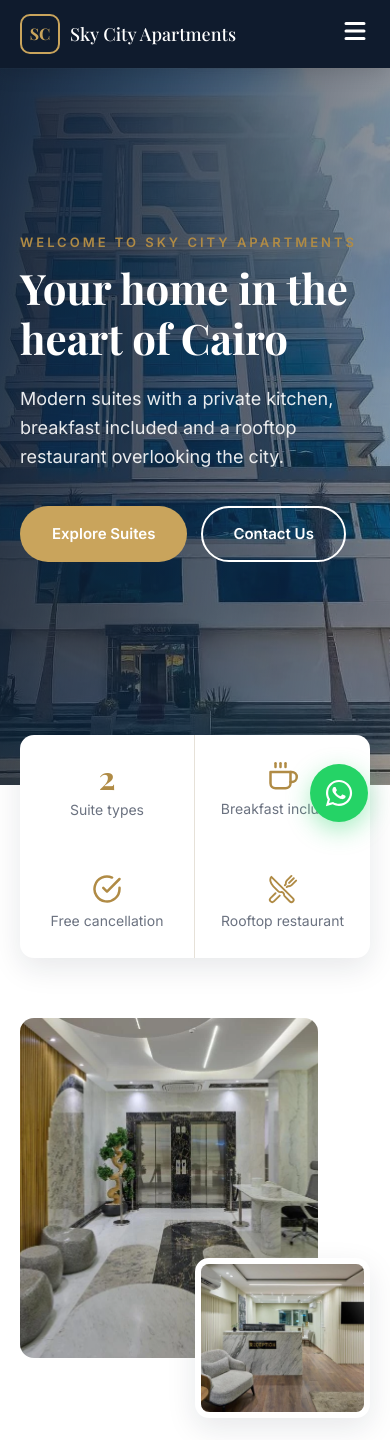
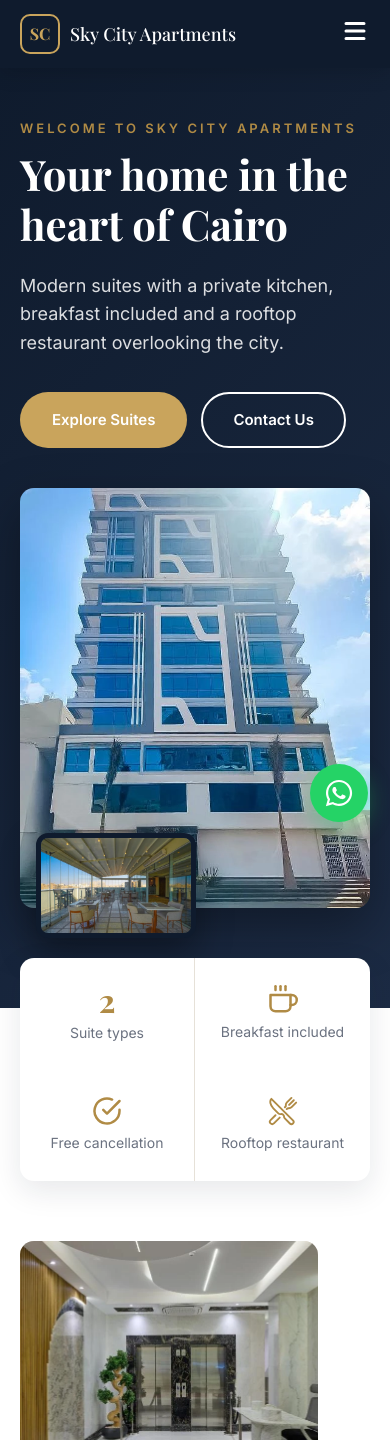
Before and after one commit to shehabramadan701-wq/sky-city-hotel, a React (Vite) app in the folder client/: page / in a window 390 px wide. Shown: the top 1440 px of the page. Built offline with nearby package versions, Linux system fonts and the light colour scheme.

Commit message:
Hero: split layout so the building photo is not stretched
Co-Authored-By: Claude Opus 5.5 <noreply@anthropic.com>
Claude-Session: https://claude.ai/code/session_01VtGFGGgPxN6KAfCe6FXq5w

```diff
--- a/client/src/pages/Home.css
+++ b/client/src/pages/Home.css
@@ -1,26 +1,55 @@
-/* ===== الصورة الكبيرة ===== */
+/* ===== أول الصفحة ===== */
 .hero {
-  min-height: 85vh;
-  display: flex;
+  padding: 70px 0 110px;
+  background: linear-gradient(135deg, var(--navy) 0%, #1c2b44 100%);
+}
+
+.hero-inner {
+  display: grid;
+  grid-template-columns: 1.2fr 1fr;
+  gap: 60px;
   align-items: center;
-  padding-bottom: 60px;
-  background-size: cover;
-  background-position: center;
-  background-color: var(--navy);
 }
 
 .hero h1 {
   color: white;
-  font-size: 70px;
-  max-width: 700px;
+  font-size: 64px;
 }
 
 .hero p {
   color: white;
-  opacity: 0.9;
+  opacity: 0.85;
   font-size: 18px;
-  max-width: 540px;
+  max-width: 520px;
   margin: 22px 0 34px;
+}
+
+/* صورة المبنى بحجمها الطبيعي + صورة الروف صغيرة فوقها */
+.hero-images {
+  position: relative;
+  padding-left: 60px;
+}
+
+.hero-main {
+  width: 100%;
+  max-width: 420px;
+  height: 540px;
+  object-fit: cover;
+  border-radius: var(--radius);
+  margin-left: auto;
+  box-shadow: 0 20px 50px rgba(0, 0, 0, 0.35);
+}
+
+.hero-small {
+  position: absolute;
+  left: 0;
+  bottom: 40px;
+  width: 230px;
+  height: 150px;
+  object-fit: cover;
+  border-radius: 12px;
+  border: 5px solid var(--navy);
+  box-shadow: 0 15px 35px rgba(0, 0, 0, 0.35);
 }
 
 .hero-buttons {
@@ -203,8 +232,33 @@
 
 /* ===== موبايل ===== */
 @media (max-width: 900px) {
+  .hero {
+    padding: 50px 0 100px;
+  }
+
+  .hero-inner {
+    grid-template-columns: 1fr;
+    gap: 40px;
+  }
+
   .hero h1 {
     font-size: 42px;
+  }
+
+  .hero-images {
+    padding-left: 0;
+  }
+
+  .hero-main {
+    max-width: 100%;
+    height: 420px;
+  }
+
+  .hero-small {
+    left: 16px;
+    bottom: -30px;
+    width: 160px;
+    height: 105px;
   }
 
   .stats {
--- a/client/src/pages/Home.jsx
+++ b/client/src/pages/Home.jsx
@@ -31,15 +31,10 @@ const foodImages = [
 function Home() {
   return (
     <div>
-      {/* ===== الصورة الكبيرة ===== */}
-      <section
-        className="hero"
-        style={{
-          backgroundImage:
-            "linear-gradient(100deg, rgba(15,27,45,0.9), rgba(15,27,45,0.35)), url(images/hotel/facade.webp)",
-        }}
-      >
-        <div className="container">
+      {/* ===== أول الصفحة ===== */}
+      <section className="hero">
+        <div className="container hero-inner">
+          <div className="hero-text">
             <span className="small-title">Welcome to {hotel.name}</span>
             <h1>Your home in the heart of Cairo</h1>
             <p>
@@ -49,6 +44,12 @@ function Home() {
             <div className="hero-buttons">
               <Link to="/rooms" className="btn btn-gold">Explore Suites</Link>
               <Link to="/contact" className="btn btn-outline">Contact Us</Link>
+            </div>
+          </div>
+
+          <div className="hero-images">
+            <img className="hero-main" src="images/hotel/facade.webp" alt={hotel.name} />
+            <img className="hero-small" src="images/hotel/rooftop.webp" alt="Rooftop restaurant" />
           </div>
         </div>
       </section>
```
Lines whose indentation alone changed are shown as unchanged.
